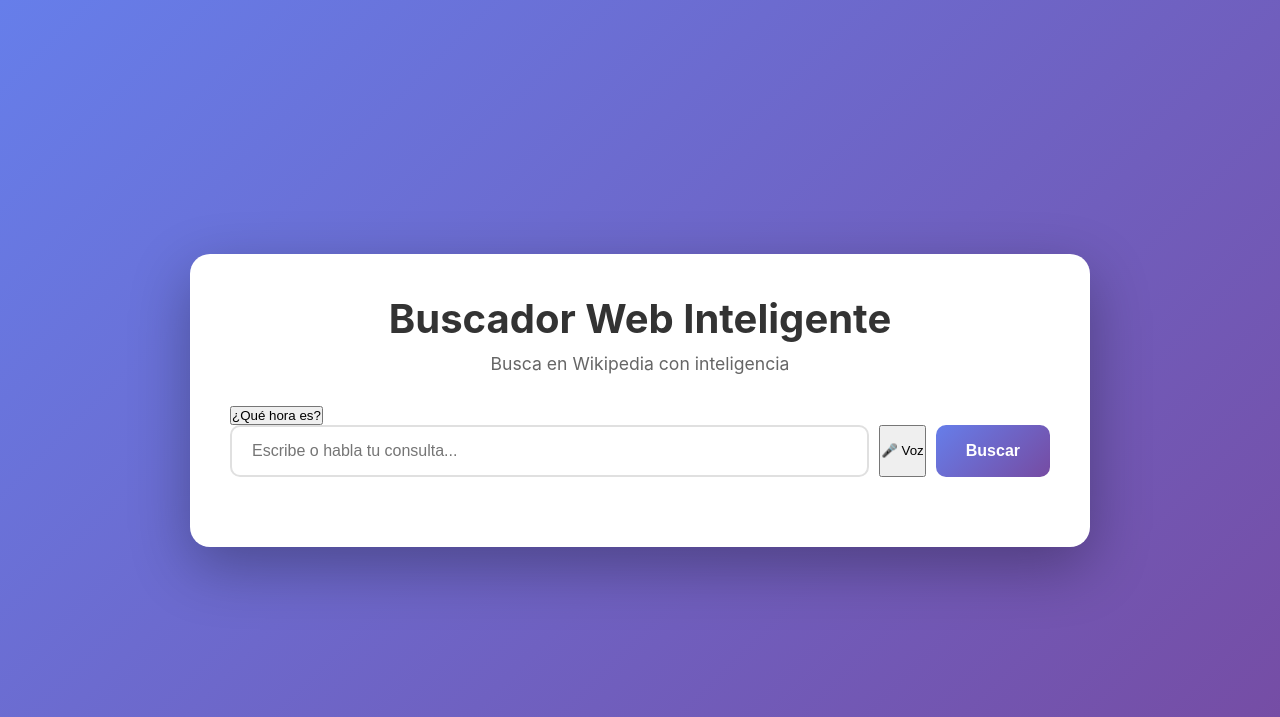
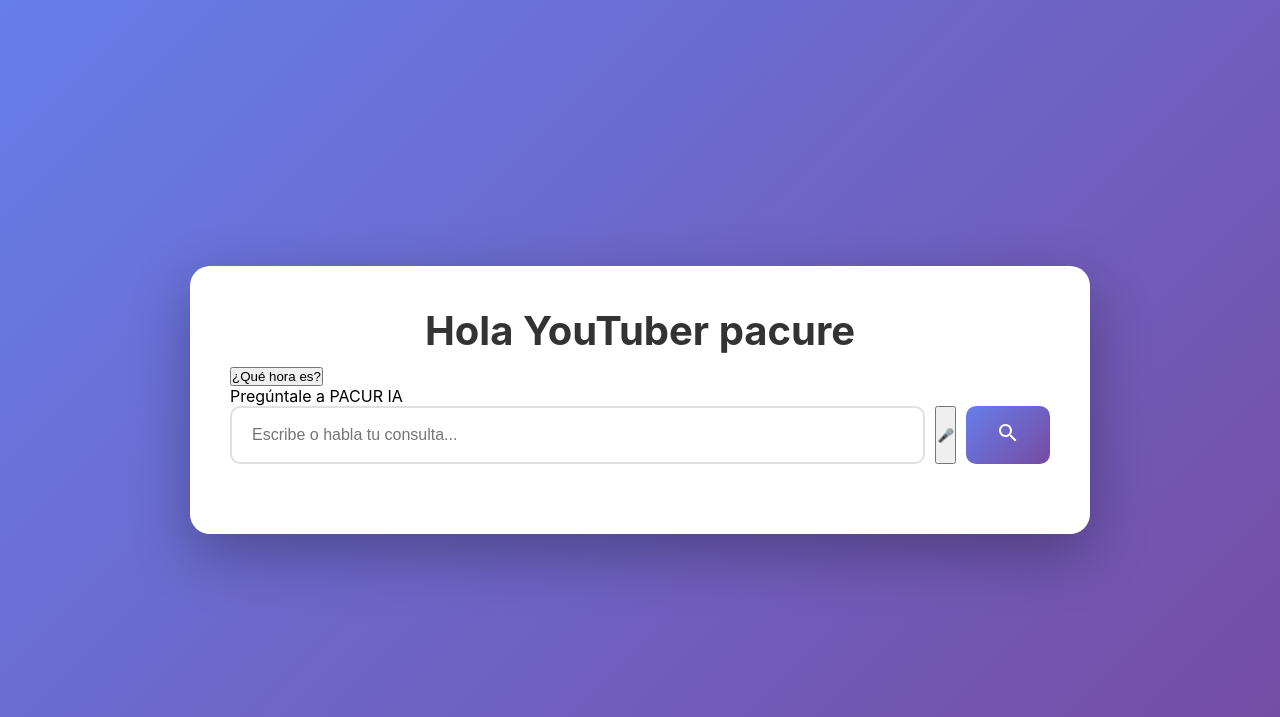
Before and after one commit to pacureok/IA, a Flask app: page / in a window 1280 px wide. Shown: the top 717 px of the page. Run offline with Flask 3, Linux system fonts and the light colour scheme.

Commit message:
Update index.html

```diff
--- a/templates/index.html
+++ b/templates/index.html
@@ -3,19 +3,20 @@
 <head>
     <meta charset="UTF-8">
     <meta name="viewport" content="width=device-width, initial-scale=1.0">
-    <title>PACUR IA</title>
+    <title>PACUR Buscador</title>
     <link rel="stylesheet" href="{{ url_for('static', filename='style.css') }}">
+    <link href="https://fonts.googleapis.com/css2?family=Roboto:wght@300;400;500;700&display=swap" rel="stylesheet">
 </head>
 <body>
     <div class="container">
-        <h1>Buscador Web Inteligente</h1>
-        <p class="subtitle">Busca en Wikipedia con inteligencia</p>
+        <h1 class="main-title">Hola YouTuber pacure</h1>
 
         <div class="quick-access-buttons">
             <button id="timeWeatherBtn" class="quick-btn">¿Qué hora es?</button>
         </div>
 
         <div class="search-section">
+            <p class="search-prompt">Pregúntale a PACUR IA</p>
             <div class="search-group">
                 <input
                     type="text"
@@ -23,8 +24,11 @@
                     placeholder="Escribe o habla tu consulta..."
                     autocomplete="off"
                 >
-                <button id="voiceBtn" class="voice-btn">🎤 Voz</button>
-                <button id="searchBtn">Buscar</button>
+                <button id="voiceBtn" class="voice-btn">🎤</button> <button id="searchBtn">
+                    <svg class="search-icon" viewBox="0 0 24 24" width="24" height="24" fill="currentColor">
+                        <path d="M15.5 14h-.79l-.28-.27C15.41 12.59 16 11.11 16 9.5 16 5.91 13.09 3 9.5 3S3 5.91 3 9.5 5.91 16 9.5 16c1.61 0 3.09-.59 4.23-1.57l.27.28v.79l5 4.99L20.49 19l-4.99-5zm-6 0C7.01 14 5 11.99 5 9.5S7.01 5 9.5 5 14 7.01 14 9.5 11.99 14 9.5 14z"/>
+                    </svg>
+                </button>
             </div>
         </div>
 
@@ -41,7 +45,6 @@
             <div class="source-badge" id="sourceBadge"></div>
             <h2 id="resultTitle"></h2>
             <button id="stopSpeakerBtn" class="stop-btn hidden">⏹️ Detener Lectura</button>
-
             <div id="resultText" class="result-text"></div>
             <a id="resultLink" href="#" target="_blank" class="result-link">Ver fuente completa →</a>
         </div>
```
